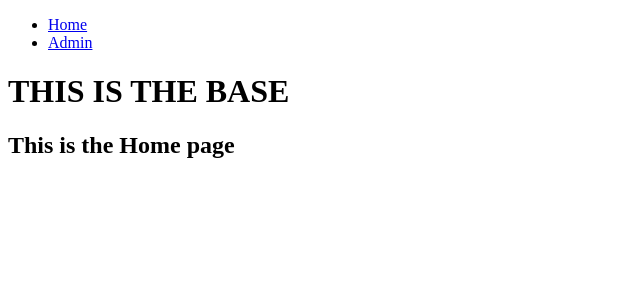
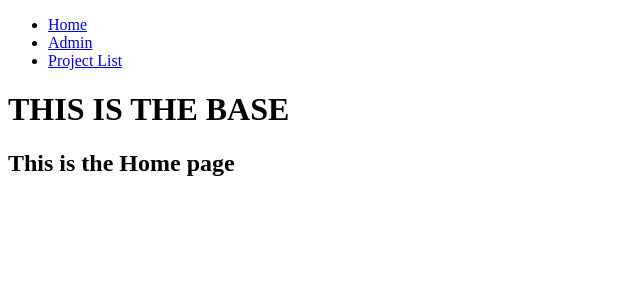
Before and after one commit to chrisba11/kickstarter_projects, a Django app: page / in a window 1280 px wide. Shown: the top 300 px of the page, without its empty margins (0-640 px from the left). Run offline with Django 3.2, Linux system fonts and the light colour scheme.

Commit message:
database has data

```diff
--- a/load_db.py
+++ b/load_db.py
@@ -36,4 +36,4 @@ engine = create_engine('{}://{}:{}@{}:5432/{}'.format(
     db_protocol, db_user, db_password, db_host, db_name
 ))
 
-df.to_sql("reviews_app_review", engine, if_exists='append', index=False)
+df.to_sql("project_data_app_project", engine, if_exists='append', index=False)
--- /dev/null
+++ b/project_data_app/templates/projects/project_list.html
@@ -0,0 +1,6 @@
+{% extends './base.html' %}
+{% block content %}
+{% for project in projects %}
+<h3><a href="{% url "project_list" pk=project.id %}">{{ project.name }}</a></h3>
+{% endfor %}
+{% endblock content %}
--- a/project_data_app/urls.py
+++ b/project_data_app/urls.py
@@ -0,0 +1,6 @@
+from django.urls import path
+from .views import project_list_view
+
+urlpatterns = [
+    path('', project_list_view, name='project_list'),
+]
--- a/project_data_project/templates/generic/base.html
+++ b/project_data_project/templates/generic/base.html
@@ -12,6 +12,7 @@
         <ul>
           <li><a href="{% url 'home' %}">Home</a></li>
           <li><a href="{% url 'admin:index' %}">Admin</a></li>
+          <li><a href="{% url "project_list" %}">Project List</a></li>
         </ul>
       </nav>
     </header>
--- a/project_data_project/urls.py
+++ b/project_data_project/urls.py
@@ -14,10 +14,11 @@ Including another URLconf
     2. Add a URL to urlpatterns:  path('blog/', include('blog.urls'))
 """
 from django.contrib import admin
-from django.urls import path
+from django.urls import path, include
 from .views import home_page
 
 urlpatterns = [
     path('admin/', admin.site.urls),
     path('',home_page, name='home'),
+    path('projects/', include('project_data_app.urls')),
 ]
```
Also changed, not shown: project_data_app/views.py (+10 -0 lines).
